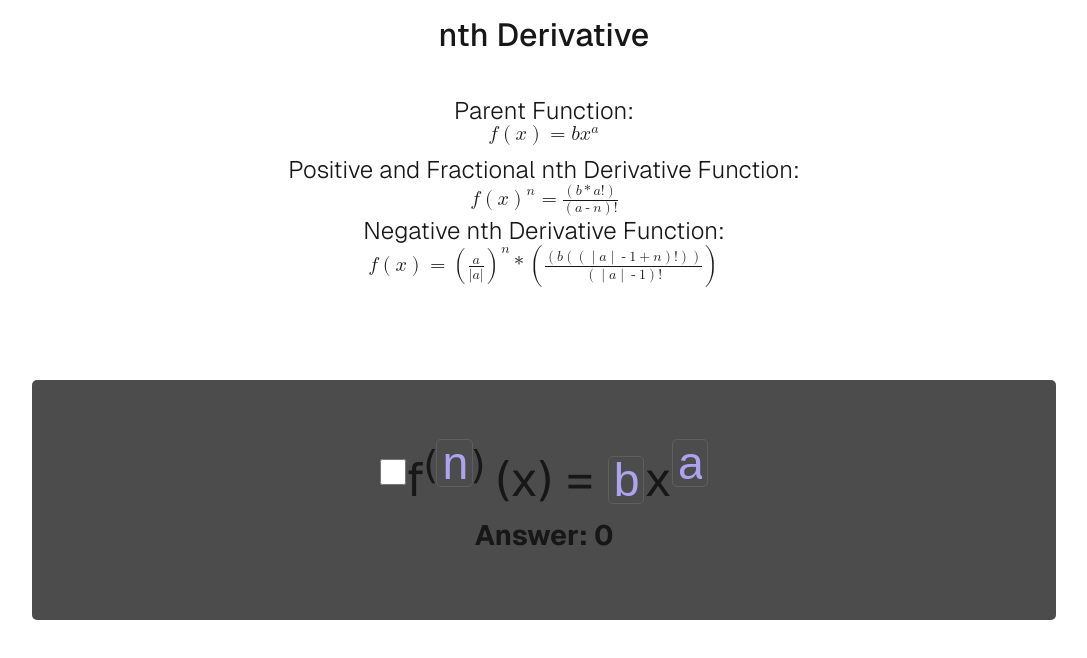
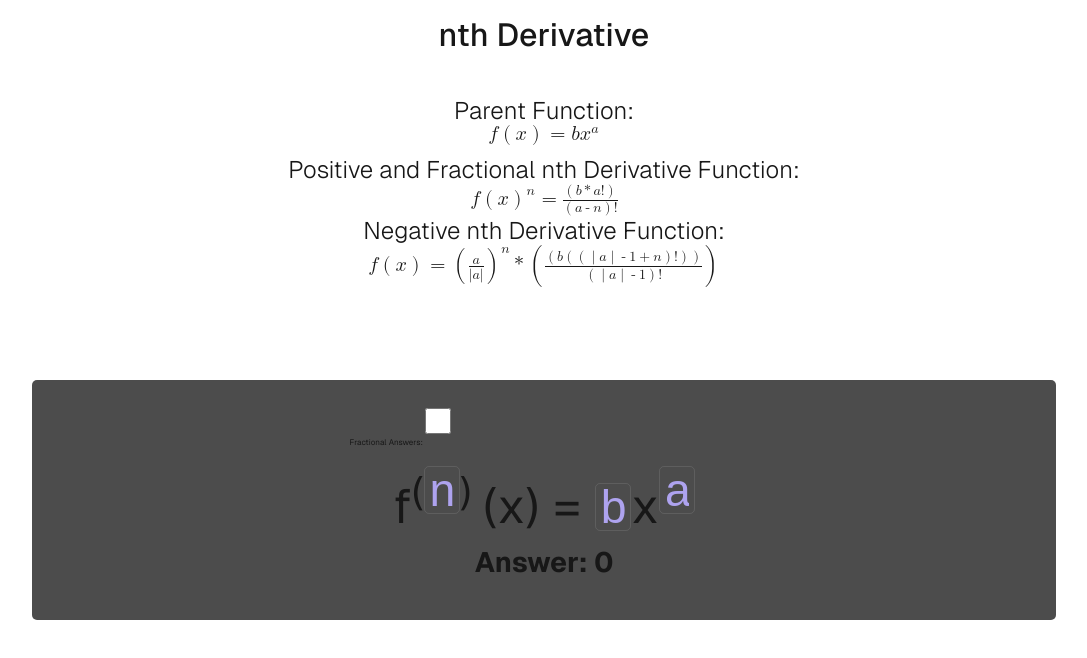
Before and after one commit to PythonDarklord/nth-derivative, a Next.js app: page / in a window 1280 px wide. Shown: the top 658 px of the page, without its empty margins (96-1183 px from the left). Built offline with nearby package versions, Linux system fonts and the light colour scheme.

Commit message:
Fraction Answers

```diff
--- a/pages/index.js
+++ b/pages/index.js
@@ -290,9 +290,11 @@ export default function Derivative() {
               </div>
               <div className={styles.function}>
               <form onChange={(e) => nthDerivative(e, answer, fractionalAnswers)}>
-                  <input type={"checkbox"}></input>
-                      <label htmlFor="geist-sans">f
-                          <sup>
+                  <div className={styles.checkbox}>
+                      <label style={{"fontSize": "1vb"}}>Fractional Answers: </label><input type={"checkbox"}></input>
+                  </div>
+                  <label htmlFor="geist-sans">f
+                      <sup>
                               (<input type={"number"} style={{"width": nSize + "ch"}} placeholder={"n"}
                                       inputMode={"numeric"} id={"n"} name={"n"} onChange={() => resizeN()}></input>)
                           </sup> (x) = <input type={"number"} style={{"width": bSize + "ch"}} placeholder={"b"}
--- a/styles/Home.module.css
+++ b/styles/Home.module.css
@@ -73,6 +73,13 @@
 .answer {
   padding: 1vh;
   font-size: 2vb;
+}
+
+.checkbox {
+  position: relative;
+  right: 18vb;
+  bottom: 2vb;
+  justify-content: center;
 }
 
 .page {
```
